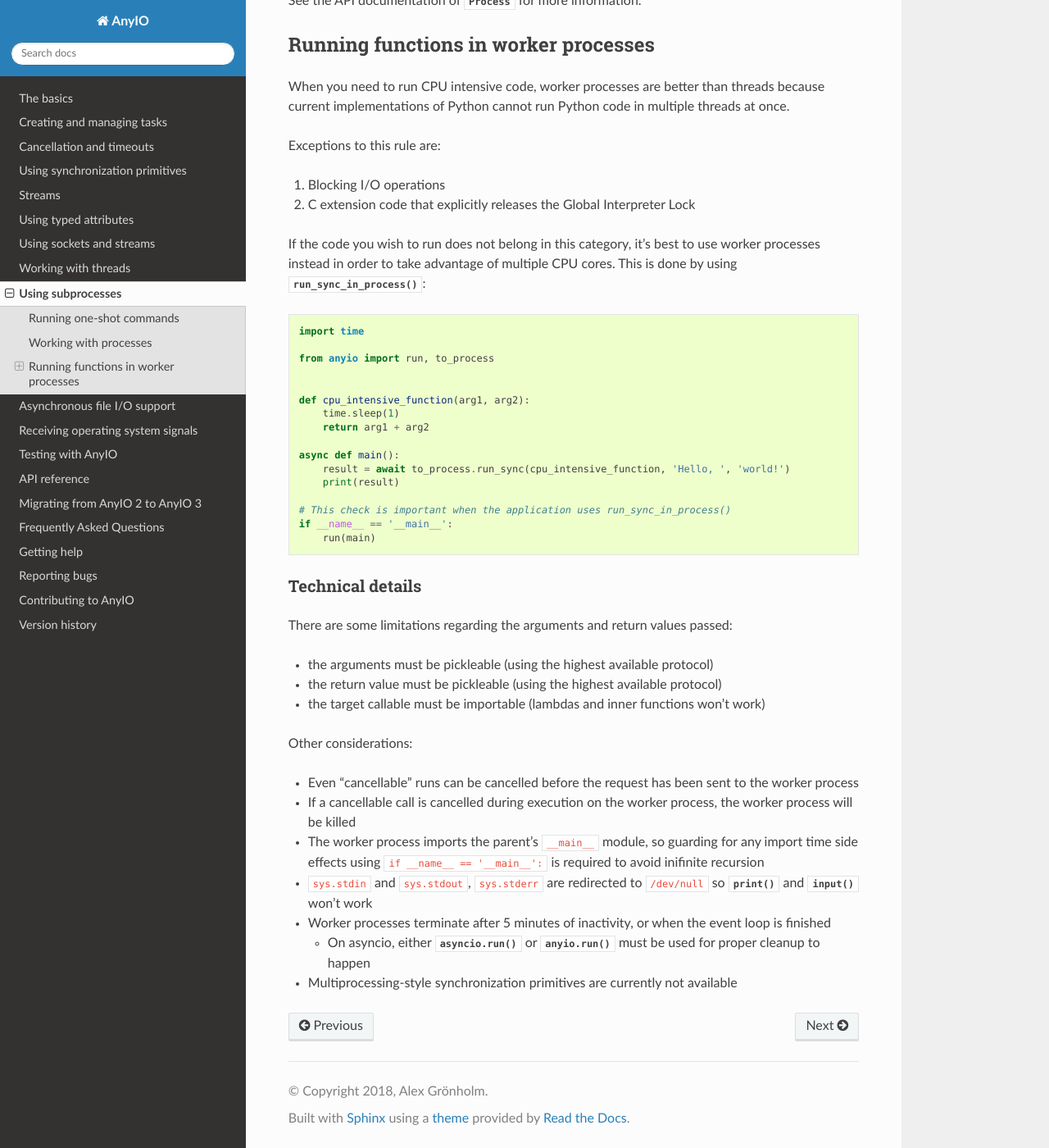
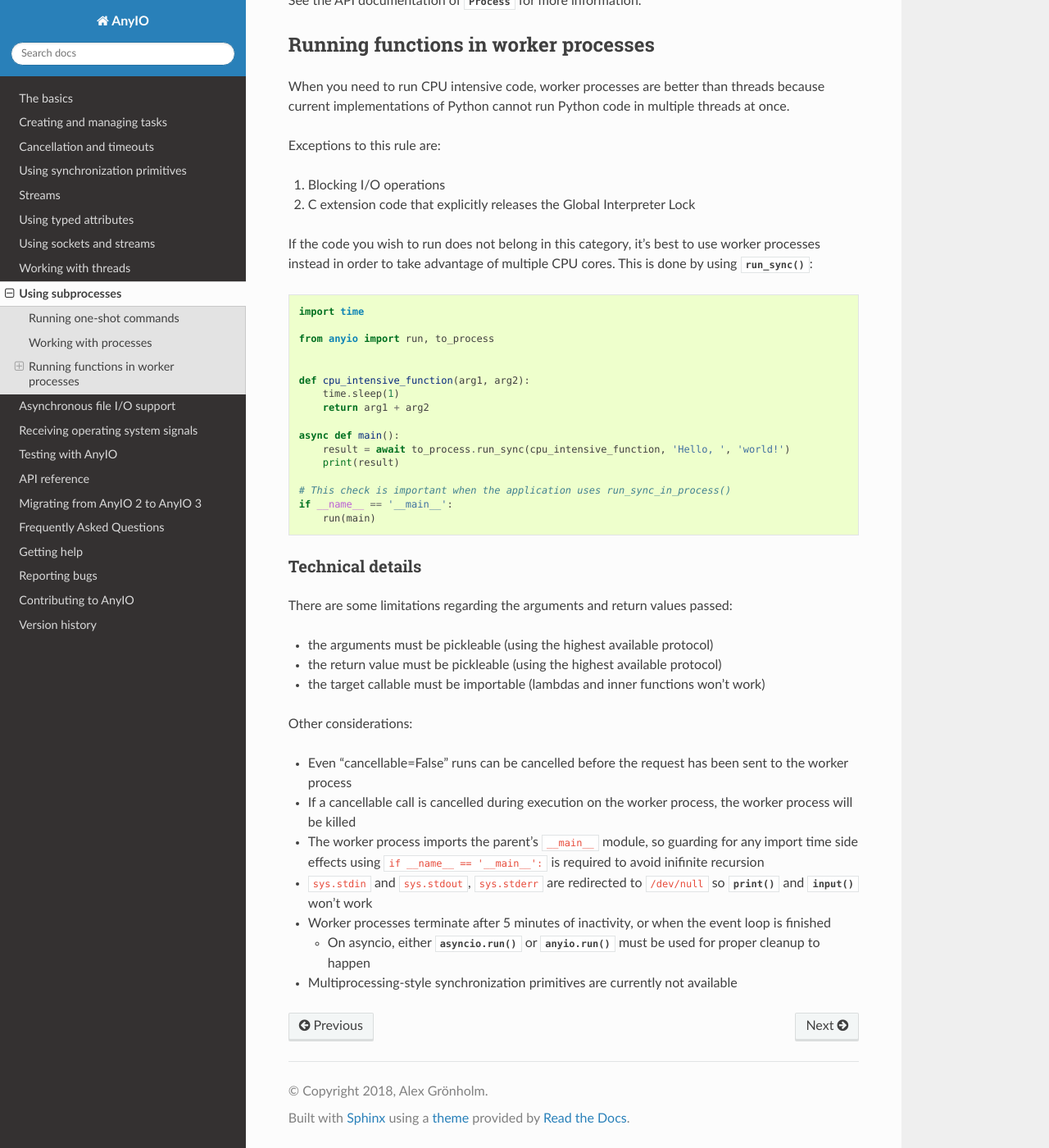
Before and after one commit to agronholm/anyio, a Sphinx documentation site: the page built from docs/subprocesses.rst, in a window 1280 px wide and 1400 px high, scrolled down 1360 px. Shown: the whole window at 82% size. Built offline with Sphinx 7.4.7 and the Read the Docs theme 2.0.0, drawn with Linux system fonts in a browser that asks for light colours.

Commit message:
Minor typos in to_process.run_sync docs

```diff
--- a/docs/subprocesses.rst
+++ b/docs/subprocesses.rst
@@ -74,7 +74,7 @@
 
 If the code you wish to run does not belong in this category, it's best to use worker processes
 instead in order to take advantage of multiple CPU cores.
-This is done by using :func:`.run_sync_in_process`::
+This is done by using :func:`~.to_process.run_sync`::
 
     import time
 
@@ -104,7 +104,7 @@
 
 Other considerations:
 
-* Even "cancellable" runs can be cancelled before the request has been sent to the worker process
+* Even "cancellable=False" runs can be cancelled before the request has been sent to the worker process
 * If a cancellable call is cancelled during execution on the worker process, the worker process
   will be killed
 * The worker process imports the parent's ``__main__`` module, so guarding for any import time side
```
